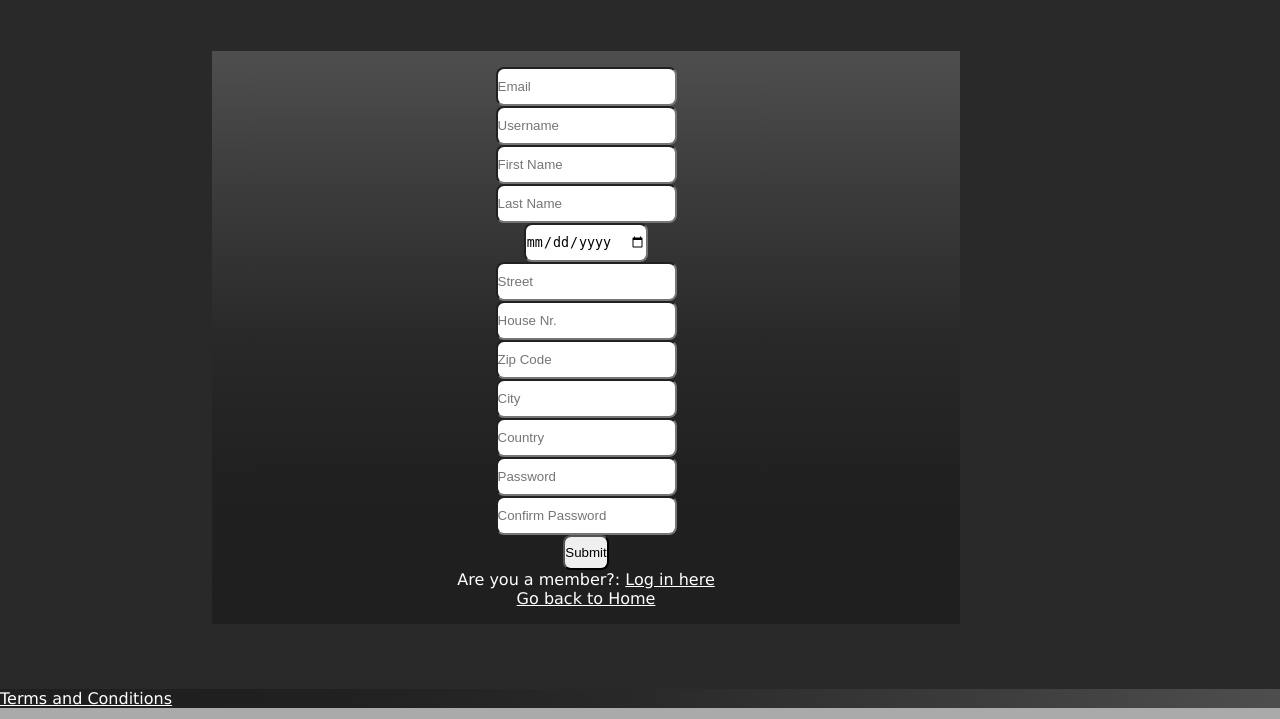
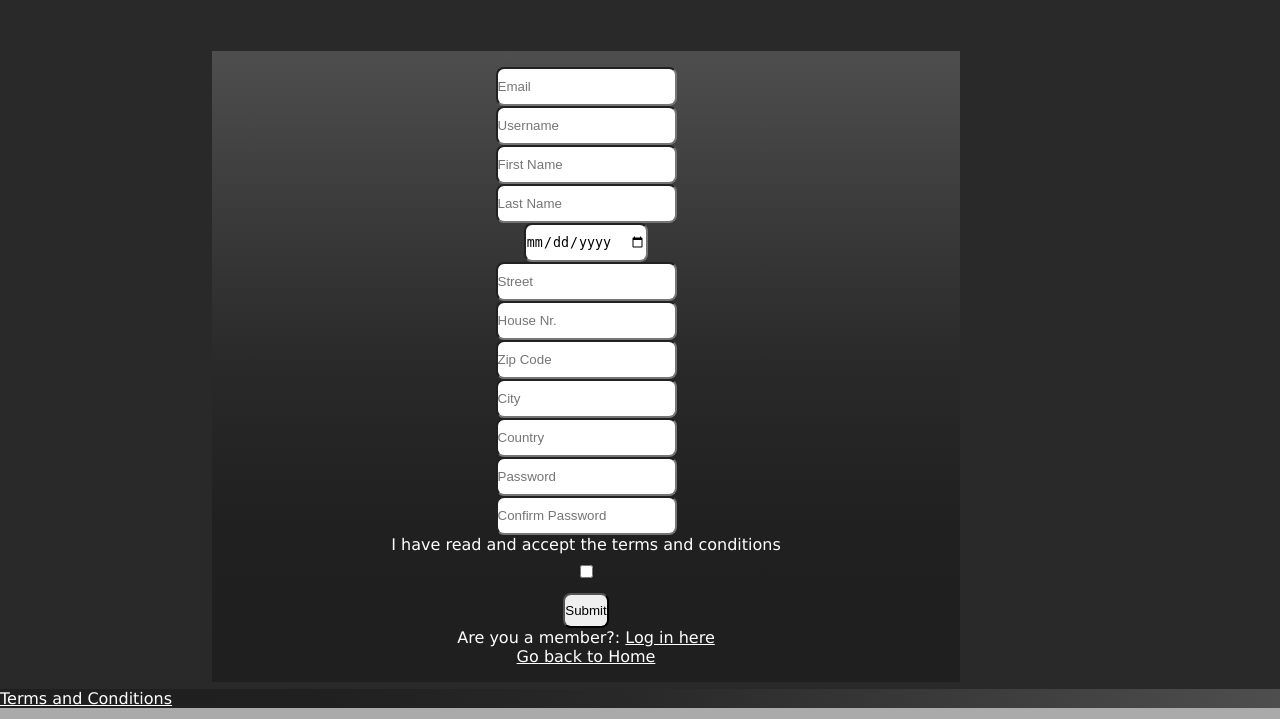
Before and after one commit to Niklas-Mezynski/fontys-prj1-2020-group-prj-2020-09, a PHP site: page /register.php in a window 1280 px wide. Shown: the part 81-800 px from the top of the page. Run offline with PHP 8.4, Linux system fonts and the light colour scheme; data that the repository does not hold is empty.

Commit message:
checkbox

```diff
--- a/implementation/php/register.php
+++ b/implementation/php/register.php
@@ -9,7 +9,7 @@
 
 <body>
     <?php
-    if (isset($_POST["submit"])) {
+    if (isset($_POST["submit"]) and isset($_POST["checkbox"])) {
         include_once("dbconnection.php");
         $stmt = $conn->prepare("SELECT * FROM users WHERE user_name = :user"); //Username überprüfen
         $stmt->bindParam(":user", $_POST["uname"]);
@@ -68,6 +68,8 @@
                     <input style="color:black;" type="text" id="country" name="country" placeholder="Country" /><br>
                     <input style="color:black;" type="password" id="pword" name="pword" placeholder="Password" /><br>
                     <input style="color:black;" type="password" id="pwordconfirm" name="pwordconfirm" placeholder="Confirm Password" /><br>
+                    <label for="checkbox"> I have read and accept the terms and conditions</label><br>
+                    <input style="color:black;" type="checkbox" id="checkbox" name="checkbox" /><br>
                     <input style="color:black;" type="submit" name="submit" value="Submit" />
                 </form>
                 <p>Are you a member?: <a href="login.php">Log in here</a></p>
```
